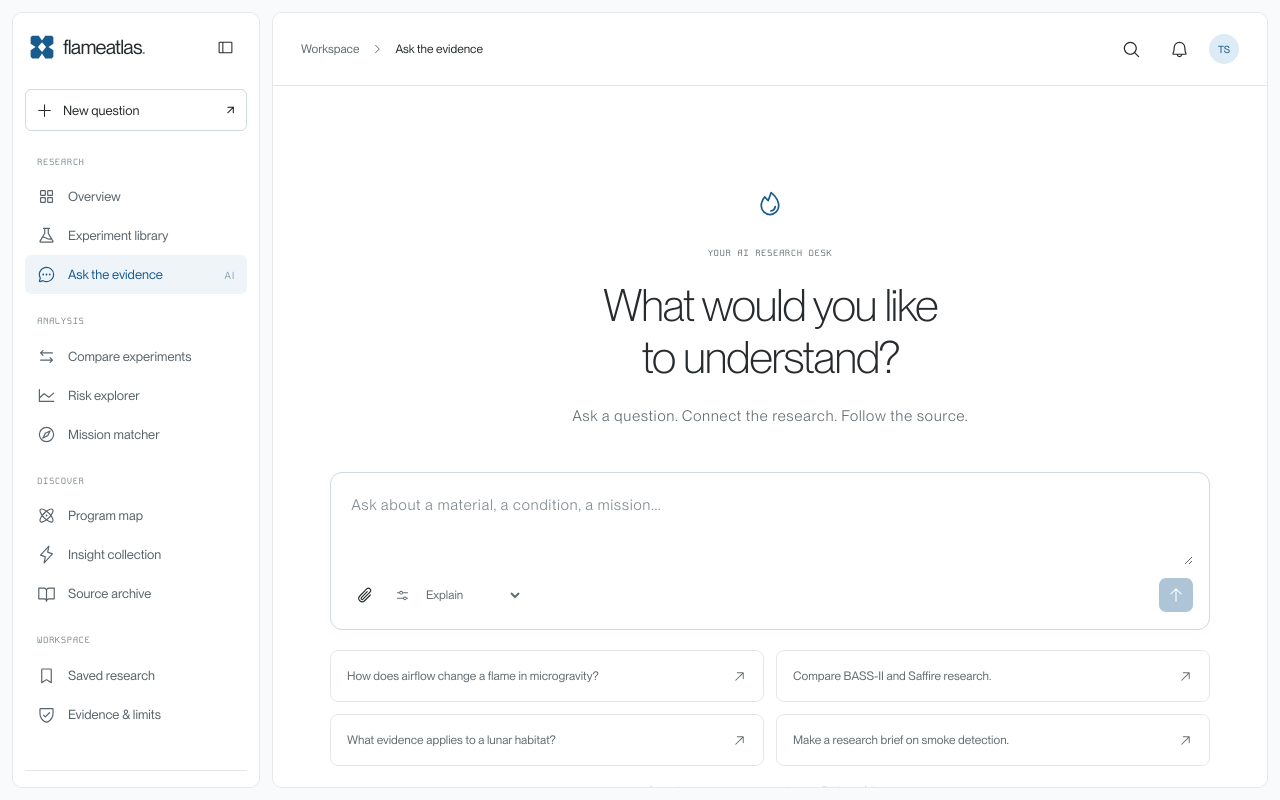
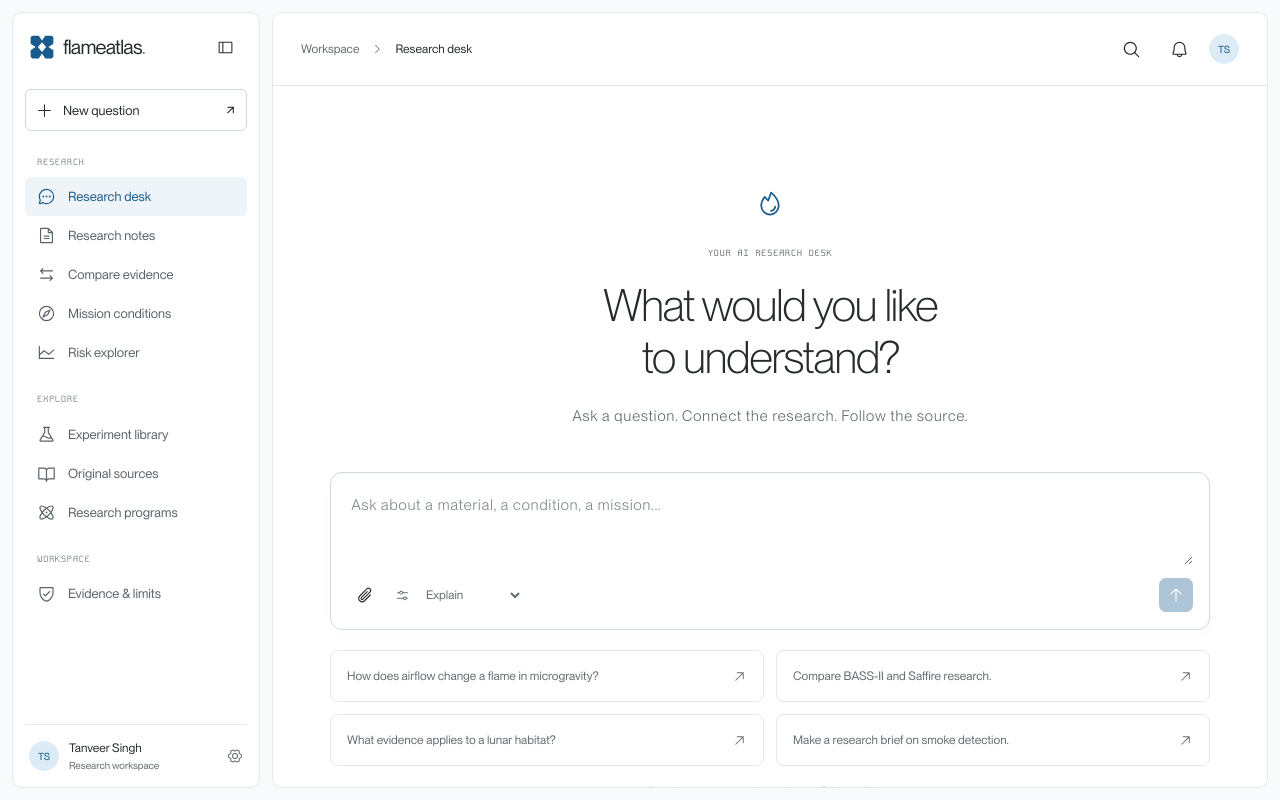
Before and after one commit to obvio-upasana/Space_Fire, a Next.js app in the folder apps/web/: page /assistant in a window 1280 px wide. Built offline with nearby package versions, Linux system fonts and the light colour scheme.

Commit message:
feat(workspace): make AI research the default and simplify navigation

```diff
--- a/apps/web/components/workspace-shell.tsx
+++ b/apps/web/components/workspace-shell.tsx
@@ -7,16 +7,14 @@ import {useGSAP} from "@gsap/react";
 import {Brand,Icon,type IconName} from "./ui";
 gsap.registerPlugin(useGSAP);
 export const navigation: {href:string;label:string;icon:IconName;group:string}[] = [
-  {href:"/dashboard",label:"Overview",icon:"grid",group:"Research"},
-  {href:"/experiments",label:"Experiment library",icon:"flask",group:"Research"},
-  {href:"/assistant",label:"Ask the evidence",icon:"chat",group:"Research"},
-  {href:"/compare",label:"Compare experiments",icon:"compare",group:"Analysis"},
-  {href:"/rankings",label:"Risk explorer",icon:"chart",group:"Analysis"},
-  {href:"/missions",label:"Mission matcher",icon:"compass",group:"Analysis"},
-  {href:"/programs",label:"Program map",icon:"atom",group:"Discover"},
-  {href:"/insights",label:"Insight collection",icon:"bolt",group:"Discover"},
-  {href:"/sources",label:"Source archive",icon:"book",group:"Discover"},
-  {href:"/saved",label:"Saved research",icon:"bookmark",group:"Workspace"},
+  {href:"/assistant",label:"Research desk",icon:"chat",group:"Research"},
+  {href:"/notes",label:"Research notes",icon:"file",group:"Research"},
+  {href:"/compare",label:"Compare evidence",icon:"compare",group:"Research"},
+  {href:"/missions",label:"Mission conditions",icon:"compass",group:"Research"},
+  {href:"/rankings",label:"Risk explorer",icon:"chart",group:"Research"},
+  {href:"/experiments",label:"Experiment library",icon:"flask",group:"Explore"},
+  {href:"/sources",label:"Original sources",icon:"book",group:"Explore"},
+  {href:"/programs",label:"Research programs",icon:"atom",group:"Explore"},
   {href:"/trust",label:"Evidence & limits",icon:"shield",group:"Workspace"},
 ];
 export function WorkspaceShell({children}:{children:ReactNode}) {
@@ -29,10 +27,10 @@ export function WorkspaceShell({children}:{children:ReactNode}) {
     {mobileOpen&&<button className="sidebar-scrim" onClick={()=>setMobileOpen(false)} aria-label="Close navigation"/>}
     <aside className={`workspace-sidebar ${mobileOpen?"mobile-open":""}`}>
       <div className="sidebar-brand"><Brand compact={collapsed}/><button className="icon-button" title={collapsed?"Expand sidebar":"Collapse sidebar"} aria-label={collapsed?"Expand sidebar":"Collapse sidebar"} onClick={()=>setCollapsed(!collapsed)}><Icon name="sidebar" size={17}/></button></div>
-      <Link href="/assistant" className="new-question" onClick={()=>setMobileOpen(false)} title="New research question"><Icon name="plus" size={17}/><span>New question</span><span className="mono">↗</span></Link>
-      <nav aria-label="Workspace navigation">{["Research","Analysis","Discover","Workspace"].map(group=><div className="nav-group" key={group}><p className="nav-label mono">{group}</p>{navigation.filter(n=>n.group===group).map(n=><Link key={n.href} href={n.href} title={n.label} onClick={()=>setMobileOpen(false)} className={`sidebar-link ${pathname.startsWith(n.href)?"active":""}`} aria-current={pathname.startsWith(n.href)?"page":undefined}><Icon name={n.icon} size={19}/><span>{n.label}</span>{n.href==="/assistant"&&<span className="nav-new mono">AI</span>}</Link>)}</div>)}</nav>
-      <div className="sidebar-bottom"><Link href="/trust" className="sidebar-hint"><Icon name="play" size={18}/><span>You're exploring a demo.<small>Original sources. Illustrative analysis.</small></span></Link><Link href="/settings" className="profile-row" onClick={()=>setMobileOpen(false)}><span className="avatar">TS</span><span>Tanveer Singh<small>Research workspace</small></span><Icon name="settings" size={16}/></Link></div>
+      <Link href="/assistant" className="new-question" onClick={()=>{setMobileOpen(false);window.dispatchEvent(new Event("flameatlas-new-question"));}} title="New research question"><Icon name="plus" size={17}/><span>New question</span><span className="mono">↗</span></Link>
+      <nav aria-label="Workspace navigation">{["Research","Explore","Workspace"].map(group=><div className="nav-group" key={group}><p className="nav-label mono">{group}</p>{navigation.filter(n=>n.group===group).map(n=><Link key={n.href} href={n.href} title={n.label} onClick={()=>setMobileOpen(false)} className={`sidebar-link ${pathname.startsWith(n.href)?"active":""}`} aria-current={pathname.startsWith(n.href)?"page":undefined}><Icon name={n.icon} size={19}/><span>{n.label}</span></Link>)}</div>)}</nav>
+      <div className="sidebar-bottom"><Link href="/settings" className="profile-row" onClick={()=>setMobileOpen(false)}><span className="avatar">TS</span><span>Tanveer Singh<small>Research workspace</small></span><Icon name="settings" size={16}/></Link></div>
     </aside>
-    <div className="workspace-surface"><header className="workspace-header"><div className="row"><button className="icon-button workspace-menu" aria-label="Open navigation" onClick={()=>setMobileOpen(true)}><Icon name="menu"/></button><span className="header-breadcrumb">Workspace <Icon name="next" size={12}/><strong>{current?.label??"Settings"}</strong></span></div><div className="row"><span className="demo-chip mono">DEMO DATA</span><Link className="icon-button" href="/experiments" aria-label="Search experiments"><Icon name="search" size={19}/></Link><details className="notification-menu"><summary className="icon-button" aria-label="Notifications"><Icon name="bell" size={19}/></summary><div className="notification-pop"><p className="eyebrow">WORKSPACE ACTIVITY</p><h3>Your research desk is ready.</h3><p>Explore the library, try a comparison or open a demo conversation.</p><Link href="/sources" className="text-link">View the source archive <Icon name="right" size={14}/></Link></div></details><Link href="/settings" className="avatar" aria-label="Open profile settings">TS</Link></div></header><main id="workspace-content" className="workspace-content"><div className="workspace-page">{children}</div></main></div>
+    <div className="workspace-surface"><header className="workspace-header"><div className="row"><button className="icon-button workspace-menu" aria-label="Open navigation" onClick={()=>setMobileOpen(true)}><Icon name="menu"/></button><span className="header-breadcrumb">Workspace <Icon name="next" size={12}/><strong>{current?.label??"Settings"}</strong></span></div><div className="row"><Link className="icon-button" href="/experiments" aria-label="Search experiments"><Icon name="search" size={19}/></Link><details className="notification-menu"><summary className="icon-button" aria-label="Notifications"><Icon name="bell" size={19}/></summary><div className="notification-pop"><p className="eyebrow">WORKSPACE ACTIVITY</p><h3>Your research desk is ready.</h3><p>Explore the library, try a comparison or open a demo conversation.</p><Link href="/sources" className="text-link">View the source archive <Icon name="right" size={14}/></Link></div></details><Link href="/settings" className="avatar" aria-label="Open profile settings">TS</Link></div></header><main id="workspace-content" className="workspace-content"><div className="workspace-page">{children}</div></main></div>
   </div>;
 }
```
Also changed, not shown: apps/web/app/(workspace)/dashboard/page.tsx (+2 -14 lines).
